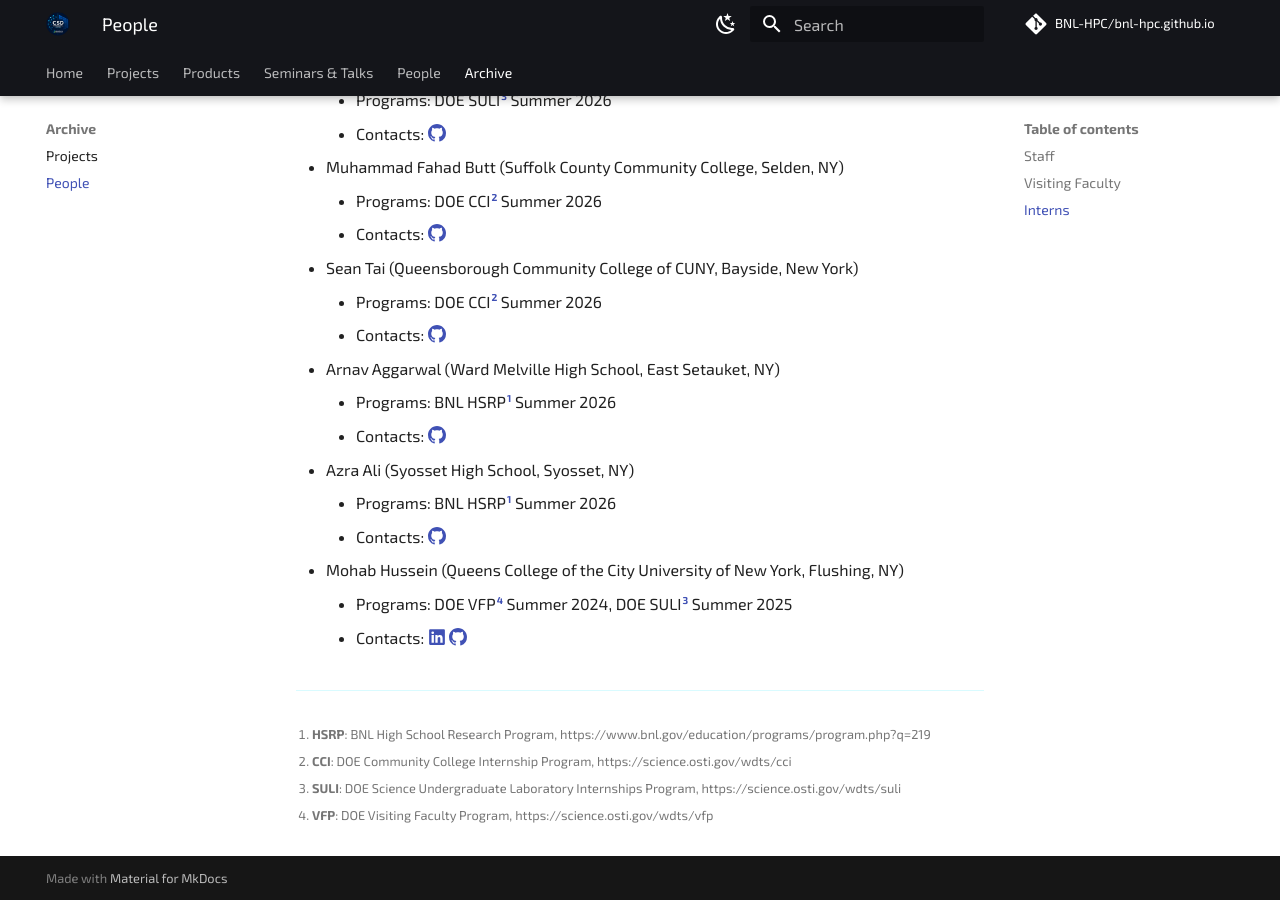
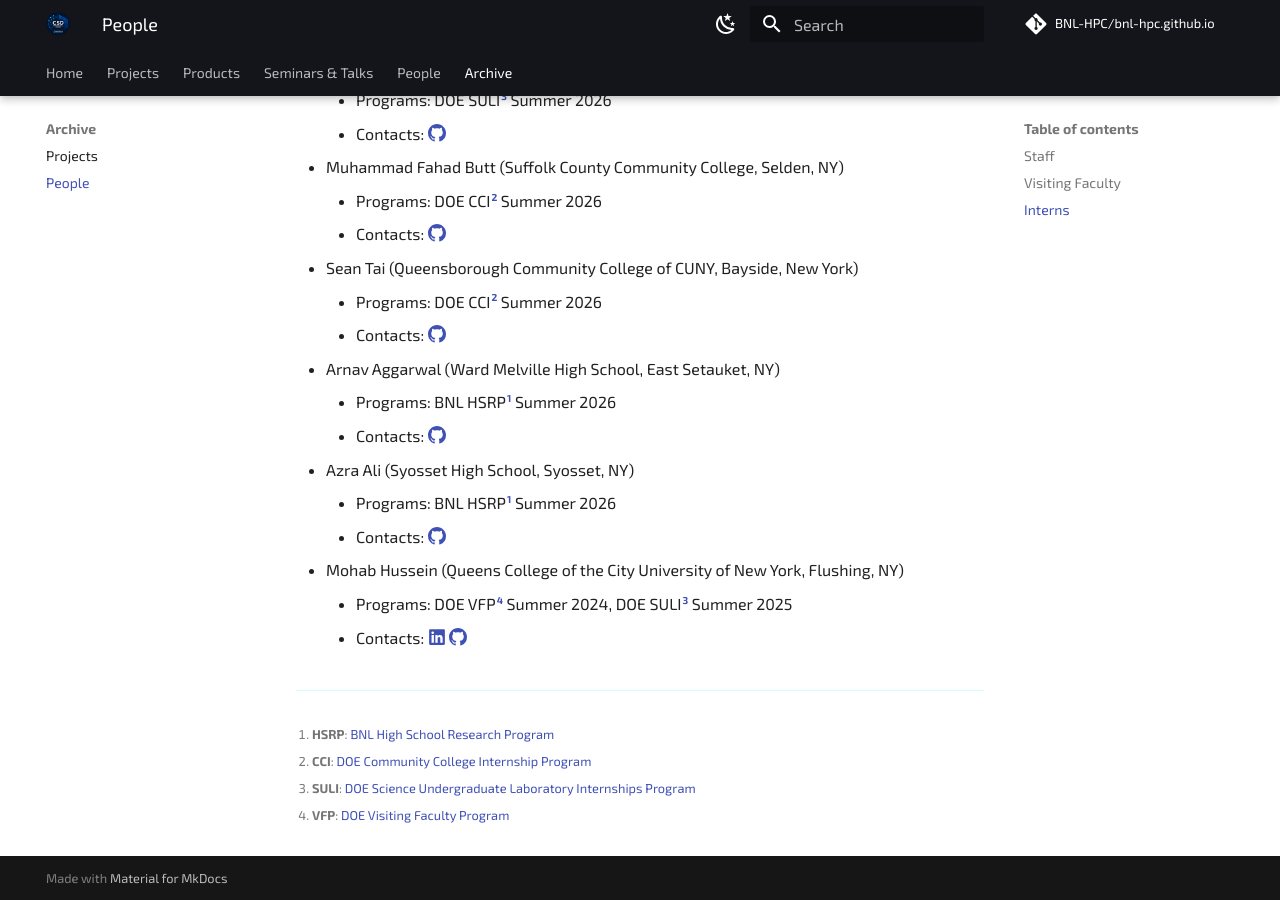
Before and after one commit to BNL-HPC/bnl-hpc.github.io, an MkDocs documentation site: the page built from docs/archive/people.md, in a window 1280 px wide and 900 px high, scrolled down 911 px. Built offline with MkDocs 1.6.1 and Material for MkDocs 9.7.7, drawn with Linux system fonts in a browser that asks for light colours; comment, search, counter and statistics services are not loaded.

Commit message:
fix footnotes

```diff
--- a/docs/archive/people.md
+++ b/docs/archive/people.md
@@ -43,7 +43,7 @@
     - Contacts: [:fontawesome-brands-linkedin:](https://www.linkedin.com/in/mohab-hussein04) [:octicons-mark-github-16:](https://github.com/husseinmohab)
 
 
-[^hsrp]: **HSRP**: BNL High School Research Program, https://www.bnl.gov/education/programs/program.php?q=219
-[^cci]: **CCI**: DOE Community College Internship Program, https://science.osti.gov/wdts/cci
-[^suli]: **SULI**: DOE Science Undergraduate Laboratory Internships Program, https://science.osti.gov/wdts/suli
-[^vfp]: **VFP**: DOE Visiting Faculty Program, https://science.osti.gov/wdts/vfp
+[^hsrp]: **HSRP**: [BNL High School Research Program](https://www.bnl.gov/education/programs/program.php?q=219)
+[^cci]: **CCI**: [DOE Community College Internship Program](https://science.osti.gov/wdts/cci)
+[^suli]: **SULI**: [DOE Science Undergraduate Laboratory Internships Program](https://science.osti.gov/wdts/suli)
+[^vfp]: **VFP**: [DOE Visiting Faculty Program](https://science.osti.gov/wdts/vfp)
```
